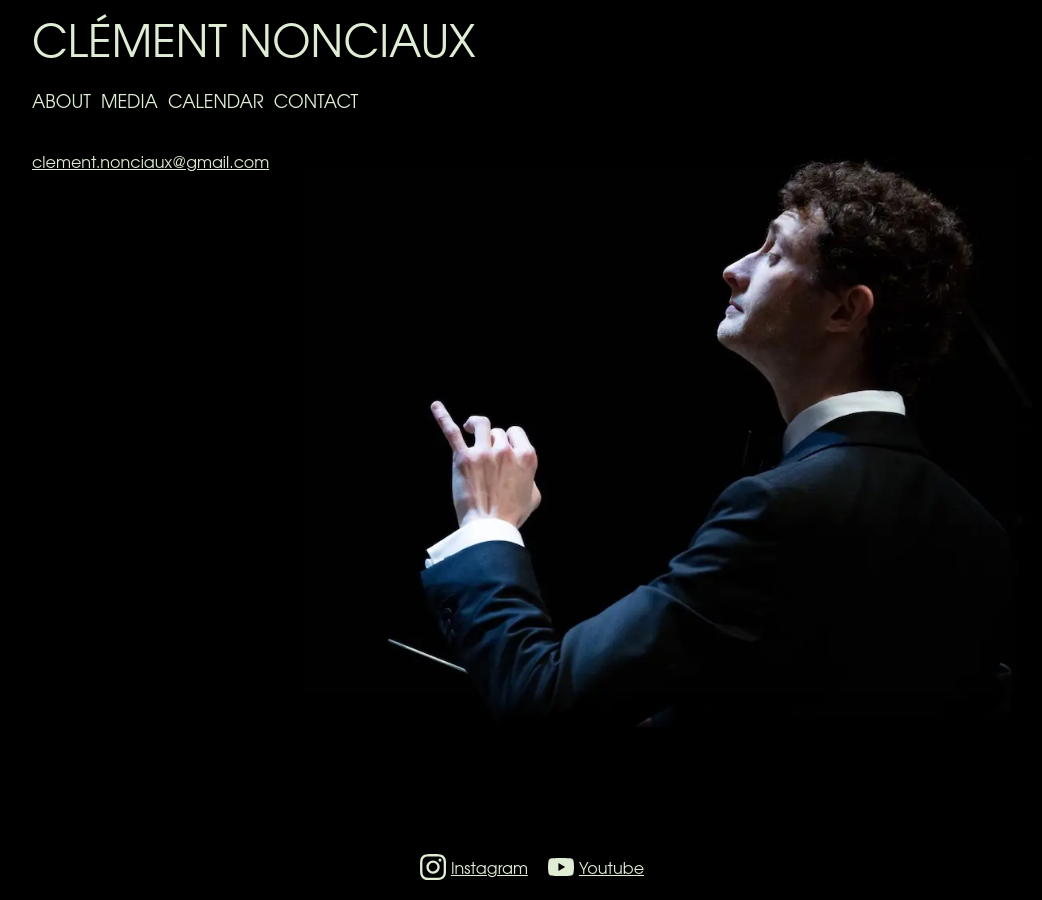
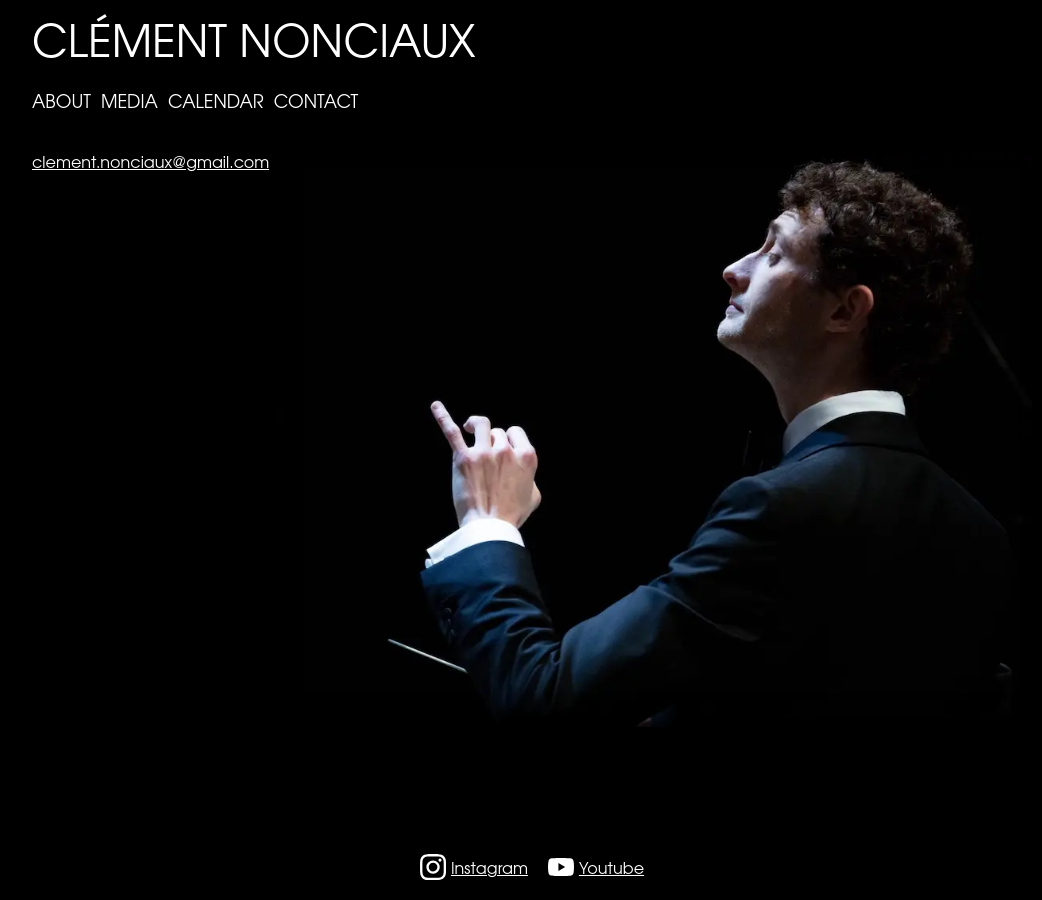
Before and after one commit to martincadoux/clementnonciaux.com, a Jekyll site: the page built from _pages/contact.html, in a window 1280 px wide. Shown: the whole page, without its empty margins (108-1150 px from the left). Built offline with Jekyll 4.4.1, drawn with Linux system fonts in a browser that asks for light colours.

Commit message:
Update color

```diff
--- a/_pages/contact.html
+++ b/_pages/contact.html
@@ -1,5 +1,6 @@
 ---
 title: Contact - Clément Nonciaux
+color: rgb(255 255 255)
 ---
 
 <div class="layout-content">
```
